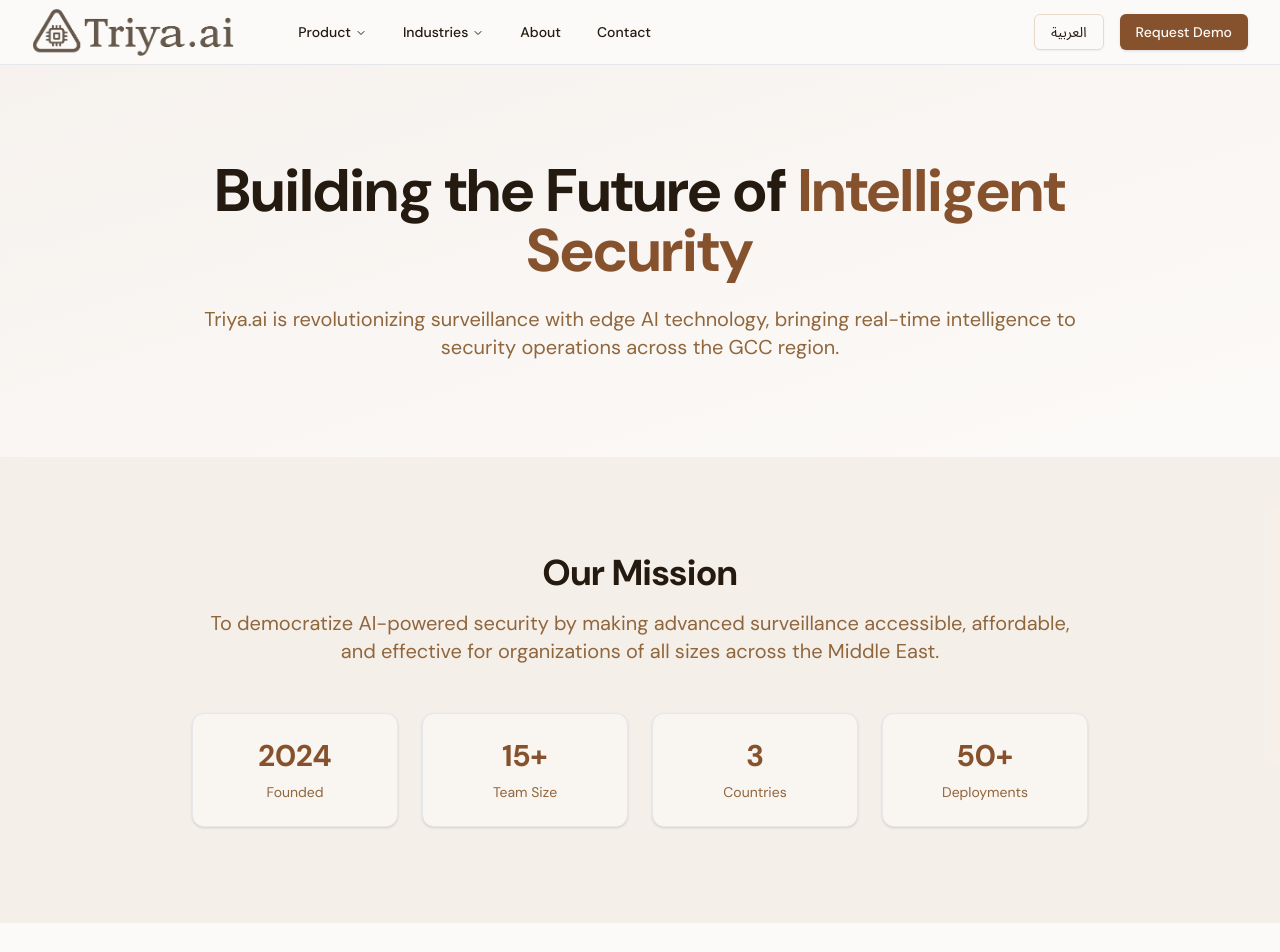
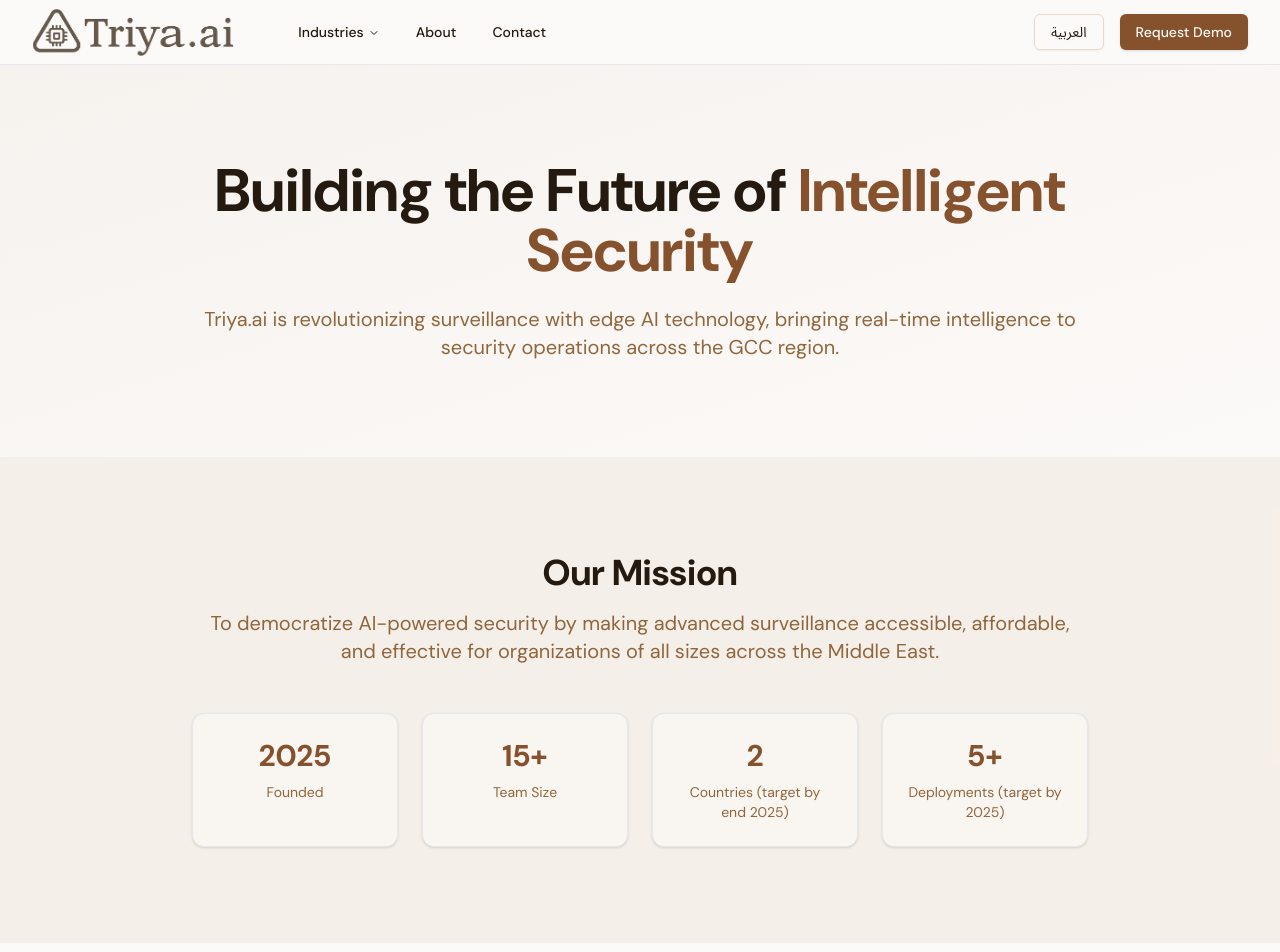
Before and after one commit to triya-org/triya-website, a Next.js app: page /about in a window 1280 px wide. Shown: the top 952 px of the page. Built offline with nearby package versions, Linux system fonts and the light colour scheme.

Commit message:
Hide Product menu and update About page stats

```diff
--- a/app/about/page.tsx
+++ b/app/about/page.tsx
@@ -40,10 +40,10 @@
         title: "Our Mission",
         description: "To democratize AI-powered security by making advanced surveillance accessible, affordable, and effective for organizations of all sizes across the Middle East.",
         stats: [
-          { label: "Founded", value: "2024" },
+          { label: "Founded", value: "2025" },
           { label: "Team Size", value: "15+" },
-          { label: "Countries", value: "3" },
-          { label: "Deployments", value: "50+" }
+          { label: "Countries (target by end 2025)", value: "2" },
+          { label: "Deployments (target by 2025)", value: "5+" }
         ]
       },
       values: {
@@ -87,10 +87,10 @@
         title: "مهمتنا",
         description: "إضفاء الطابع الديمقراطي على الأمن المدعوم بالذكاء الاصطناعي من خلال جعل المراقبة المتقدمة في متناول الجميع وبأسعار معقولة وفعالة للمؤسسات من جميع الأحجام في جميع أنحاء الشرق الأوسط.",
         stats: [
-          { label: "تأسست", value: "2024" },
+          { label: "تأسست", value: "2025" },
           { label: "حجم الفريق", value: "15+" },
-          { label: "البلدان", value: "3" },
-          { label: "عمليات النشر", value: "50+" }
+          { label: "البلدان (الهدف بنهاية 2025)", value: "2" },
+          { label: "عمليات النشر (الهدف بحلول 2025)", value: "5+" }
         ]
       },
       values: {
--- a/components/shared/navbar/index.tsx
+++ b/components/shared/navbar/index.tsx
@@ -75,6 +75,7 @@
 
         <NavigationMenu className="mx-6 hidden md:flex">
           <NavigationMenuList>
+            {/* Product menu hidden for now - will be added once product is built
             <NavigationMenuItem>
               <NavigationMenuTrigger>Product</NavigationMenuTrigger>
               <NavigationMenuContent>
@@ -106,6 +107,7 @@
                 </ul>
               </NavigationMenuContent>
             </NavigationMenuItem>
+            */}
 
             <NavigationMenuItem>
               <NavigationMenuTrigger>Industries</NavigationMenuTrigger>
--- a/components/shared/navbar/mobile-nav.tsx
+++ b/components/shared/navbar/mobile-nav.tsx
@@ -13,6 +13,7 @@
 } from "@/components/ui/sheet";
 
 const navItems = [
+  /* Product menu hidden for now - will be added once product is built
   {
     title: "Product",
     items: [
@@ -21,6 +22,7 @@
       { title: "Pricing", href: "/pricing" },
     ],
   },
+  */
   {
     title: "Industries",
     items: [
```
